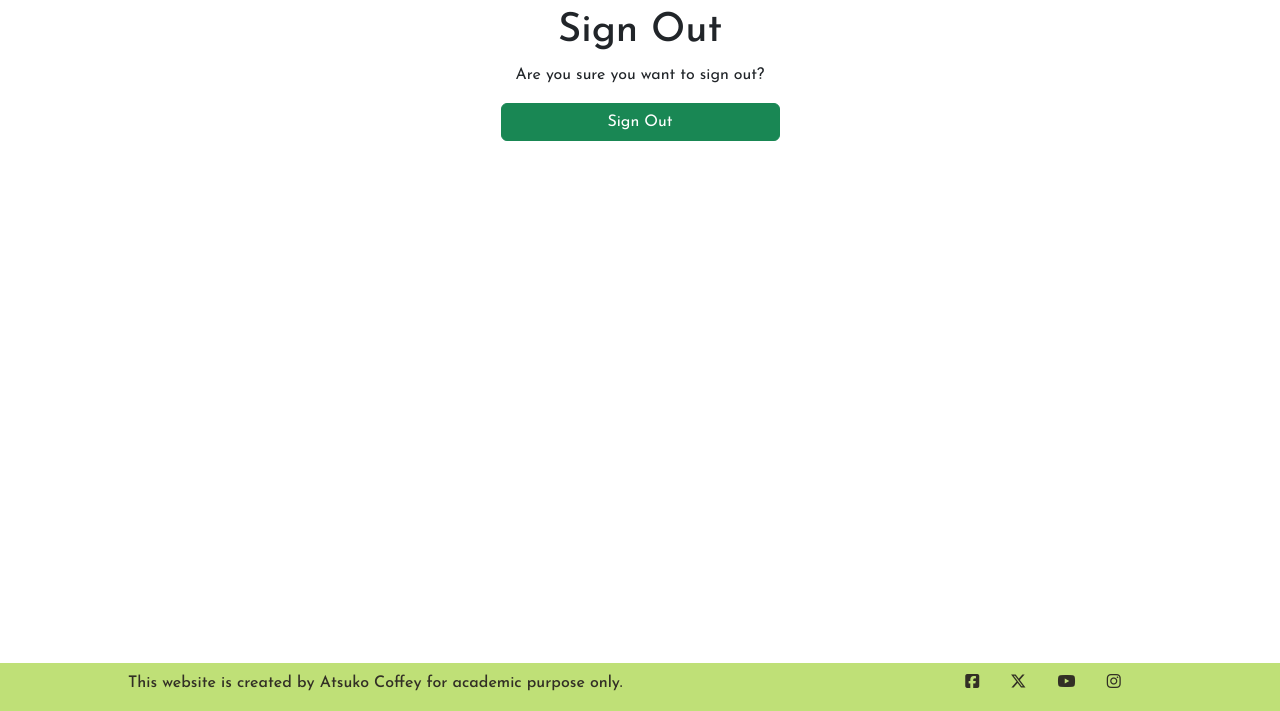
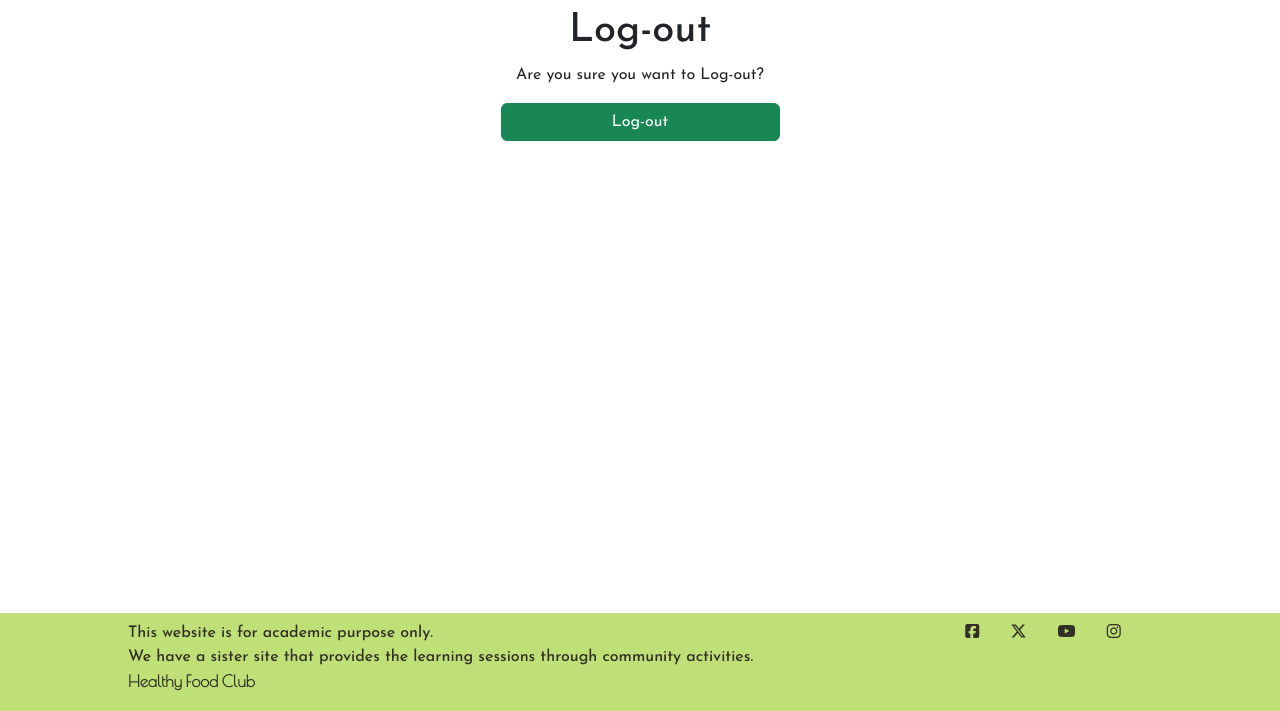
Before and after one commit to AtsukoCoffey/healthy-food-recipes, a Django app: page /accounts/logout/ in a window 1280 px wide. Shown: the part 89-800 px from the top of the page. Run offline with Django 4.2, Linux system fonts and the light colour scheme; the visitor is signed in with stand-in values (Sample User, id 1); parts of the project's set-up code (start-up, migrations or seed data) failed here and were passed over; some libraries are stand-ins or nearby versions.

Commit message:
chor: Minor updates and typos of templates

```diff
--- a/home/templates/home/index.html
+++ b/home/templates/home/index.html
@@ -60,7 +60,7 @@
   {% endif %}
 </section>
 <!-- Modal - for search options -->
-<div class="modal fade" id="searchModal" tabindex="-1" aria-labelledby="searchModal" aria-hidden="true">
+<div class="modal fade" id="exampleModal" tabindex="-1" aria-labelledby="exampleModal" aria-hidden="true">
   <div class="modal-dialog modal-lg">
     <div class="modal-content p-4">
       <div class="modal-header">
--- a/recipes/templates/recipes/add_recipe.html
+++ b/recipes/templates/recipes/add_recipe.html
@@ -5,7 +5,7 @@
 {% block content %}
 <div class="container"></div>
     <form method="POST" enctype="multipart/form-data" class="form">
-        <h1 class="text-center">Add Recipe</h1>
+        <h2 class="text-center">Add Recipe</h2>
         {% load crispy_forms_tags %}
         {% csrf_token %}
         {% crispy form %}
--- a/recipes/templates/recipes/edit_recipe.html
+++ b/recipes/templates/recipes/edit_recipe.html
@@ -5,7 +5,7 @@
 {% block content %}
 <div class="container">
     <form method="POST" enctype="multipart/form-data" class="form">
-        <h1 class="text-center">Edit Recipe</h1>
+        <h2 class="text-center">Edit Recipe</h2>
         {% load crispy_forms_tags %}
         {% csrf_token %}
         {% crispy form %}
--- a/recipes/templates/recipes/recipe_confirm_delete.html
+++ b/recipes/templates/recipes/recipe_confirm_delete.html
@@ -5,7 +5,7 @@
 
 {% block content %}
 <div class="container">
-    <h1 class="text-center mt-2">Confirm Recipe Deletion</h1>
+    <h2 class="text-center mt-2">Confirm Recipe Deletion</h2>
     <div class="d-flex justify-content-center pt-3">
         <form method="POST" class="text-center">
             {% csrf_token %}
--- a/static/css/base.css
+++ b/static/css/base.css
@@ -327,6 +327,17 @@ footer {
     color: var(--mos-green);
 }
 
+#healthy-food-club {
+    font-family: var(--title);
+    font-weight: 700;
+    text-decoration: none;
+}
+
+footer a:hover,
+footer a:active {
+    color: var(--mos-green);
+}
+
 /* Media query: General smart phone (768px and up) */
 @media screen and (min-width:768px) {
 
--- a/templates/account/logout.html
+++ b/templates/account/logout.html
@@ -2,20 +2,20 @@
 
 {% load i18n %}
 
-{% block title %}{% trans "Sign Out" %}{% endblock title %}
+{% block title %}{% trans "Log-out" %}{% endblock title %}
 
 {% block content %}
 <div class="container text-center">
-  <h1>{% trans "Sign Out" %}</h1>
+  <h1>{% trans "Log-out" %}</h1>
 
-  <p>{% trans 'Are you sure you want to sign out?' %}</p>
+  <p>{% trans 'Are you sure you want to Log-out?' %}</p>
 
   <form method="post" action="{% url 'account_logout' %}">
     {% csrf_token %}
     {% if redirect_field_value %}
     <input type="hidden" name="{{ redirect_field_name }}" value="{{ redirect_field_value }}" />
     {% endif %}
-    <button class="btn btn-success w-25 mb-2" type="submit">{% trans 'Sign Out' %}</button>
+    <button class="btn btn-success w-25 mb-2" type="submit">{% trans 'Log-out' %}</button>
   </form>
 </div>
 
--- a/templates/base.html
+++ b/templates/base.html
@@ -8,9 +8,10 @@
     <meta name="viewport" content="width=device-width, initial-scale=1.0">
     <!-- Additional Meta tags -->
     <meta name="description"
-        content="The Healthy Food Club is a community that hosts cooking sessions with brief health-related lectures to promote a healthier lifestyle. ">
+        content="The Healthy Food Recipes is where we share healthy recipes, information and tips & tricks for a better food lifestyle.
+        We have helpful search options for the people who have diabetes, coeliac disease, allergies or other health issues.">
     <meta name="keyword"
-        content="Healthy food, Recipes, Community, Cooking club, Health-related information, Food additives, chemicals, Organic">
+        content=" Diabetes, Coeliac disease, Allergies, Healthy food, Recipes, Community, Cooking, Food additives, chemicals, Organic">
     <meta name="author" content="Atsuko Coffey">
     <!-- CSS Bootstrap 5.2.3 and static/base.css -->
     {% block extra_css %}
@@ -20,7 +21,7 @@
     <link rel="stylesheet" href="{% static '/css/base.css' %}">
     {% endblock %}
     <!-- Site title and each page title  -->
-    <title>Healthy Food club - Community - {% block title %}{% endblock %}</title>
+    <title>Healthy Food recipes - {% block title %}{% endblock %}</title>
     <!-- Favicon -->
     <link rel="apple-touch-icon" sizes="180x180" href="{% static '/favicon/apple-touch-icon.png' %}">
     <link rel="icon" type="image/png" sizes="32x32" href="{% static '/favicon/favicon-32x32.png' %}">
--- a/templates/includes/footer.html
+++ b/templates/includes/footer.html
@@ -1,7 +1,11 @@
 {% load static %}
 
 <footer>
-    <p class="me-auto">This website is created by Atsuko Coffey for academic purpose only.</p>
+    <p class="me-auto">This website is for academic purpose only.<br>
+    We have a sister site that provides the learning sessions through community activities.<br>
+    <a id="healthy-food-club" href="https://atsukocoffey.github.io/healthy-food-club/" target="_blank"
+    rel="author" aria-label="Visit our sister website (opens in a new tab)"
+    title="Visit our  grand top page (opens in a new tab)">Healthy Food Club</a></p>
     <ul id="social-networks" class="ms-auto">
         <li><a href="https://www.facebook.com/" target="_blank" rel="noopener"
                 aria-label="Visit our Facebook page (opens in a new tab)"><i class="fa-brands fa-square-facebook"
--- a/templates/includes/header.html
+++ b/templates/includes/header.html
@@ -5,11 +5,6 @@
     <nav class="navbar navbar-expand-md">
         <div class="container-fluid">
             <!-- Logo -->
-            <!-- <a class="navbar-brand logo" href="https://atsukocoffey.github.io/healthy-food-club/" target="_blank"
-                rel="author" aria-label="Visit our grand top page (opens in a new tab)"
-                title="Visit our  grand top page (opens in a new tab)">Healthy Food Club</a><a
-                class="navbar-brand community-top" href="{% url 'home' %}" aria-label="Community Area Top page"
-                title="Community Area Top page">- Community -</a> -->
             <a class="navbar-brand logo" href="{% url 'home' %}" aria-label="Healthy Food Recipe Top page"
                 title="Healthy Food Recipe Top page">
                 <h1>Healthy Food Recipe</h1>
```
